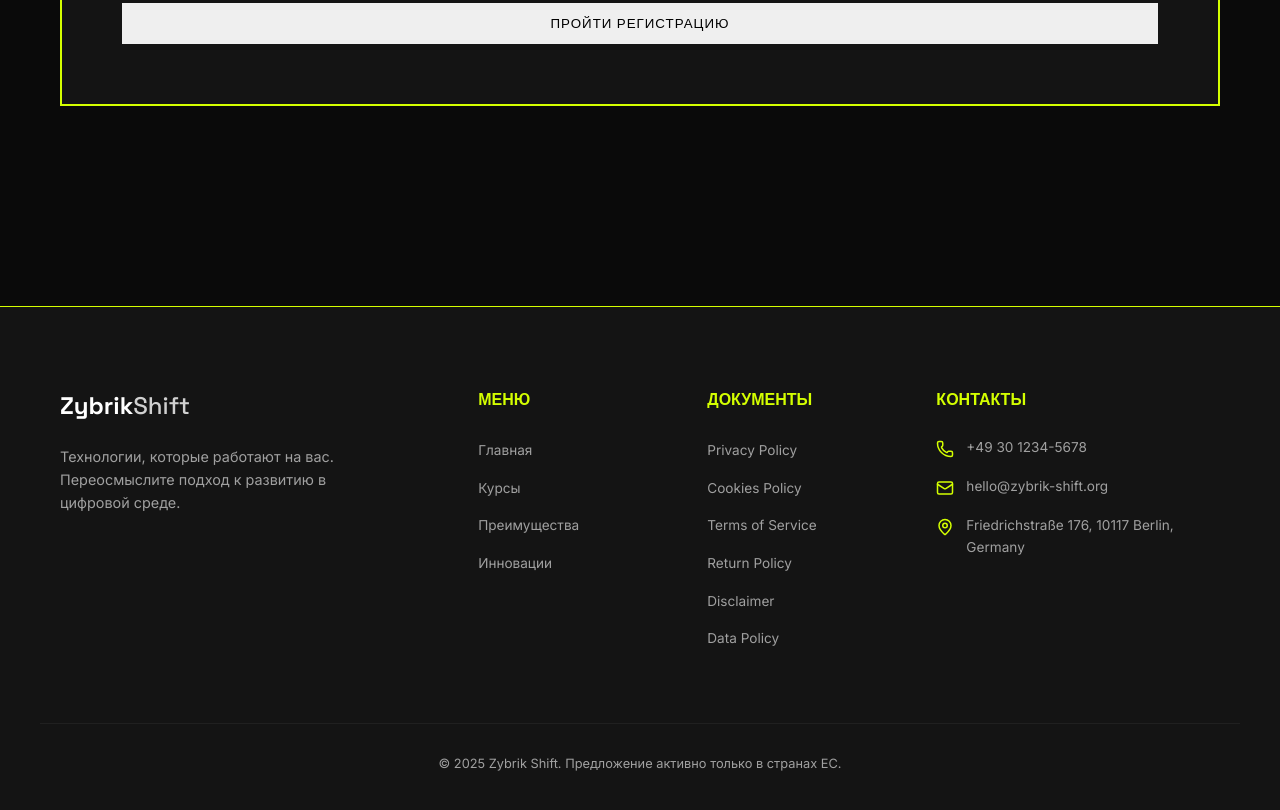
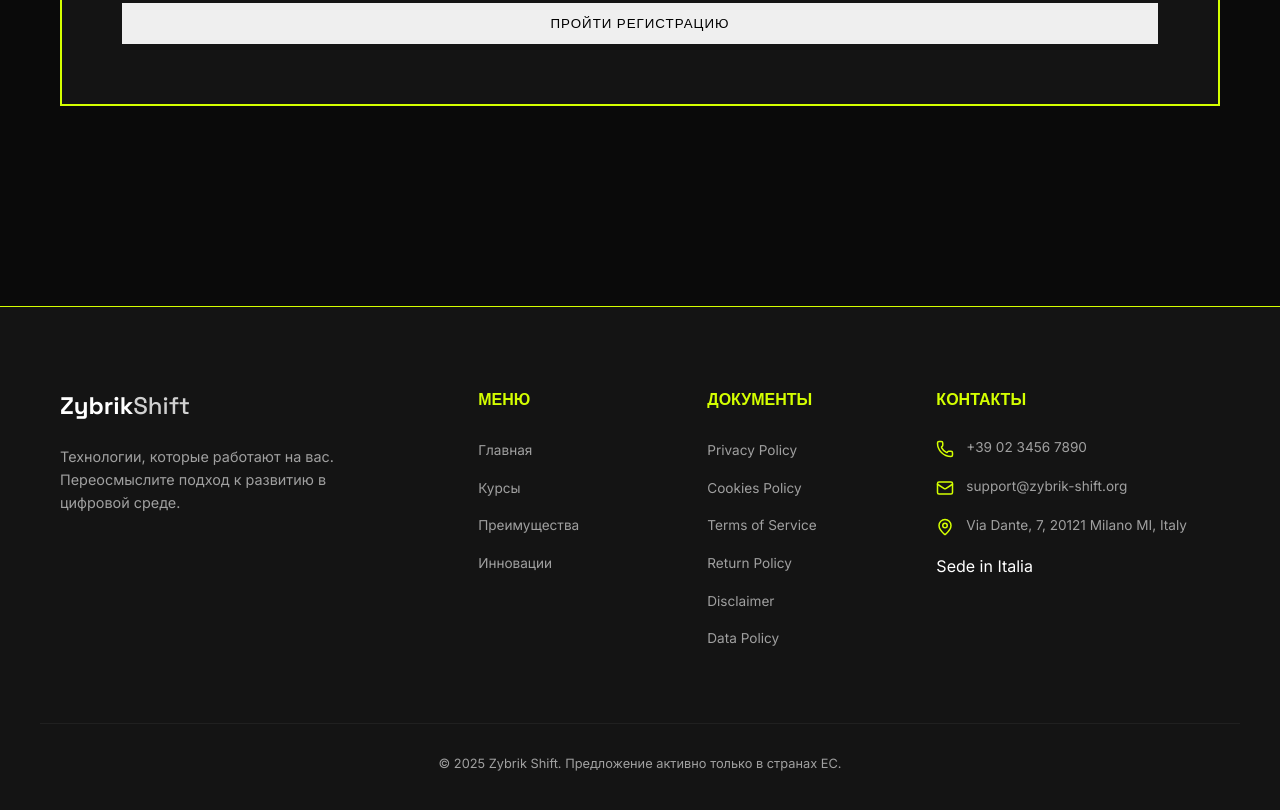
Before and after one commit to Kateryna-Katya/zybrik-shift, a plain HTML site: page index.html in a window 1280 px wide. Shown: the part 3604-4414 px from the top of the page. Drawn offline with nearby package versions, Linux system fonts and the light colour scheme.

Commit message:
Deploying to gh-pages from @ Kateryna-Katya/zybrik-shift@b5352361baf59ec6f8b55f14c58d91ce51aa7a3c 🚀

```diff
--- a/index.html
+++ b/index.html
@@ -248,17 +248,20 @@
   <ul class="footer__contact-list">
     <li>
       <i data-lucide="phone" class="footer__icon"></i>
-          <a href="tel:+493012345678" class="footer__link">+49 30 1234-5678</a>
+      <a href="tel:+390234567890" class="footer__link">+39 02 3456 7890</a>
     </li>
     <li>
       <i data-lucide="mail" class="footer__icon"></i>
-          <a href="mailto:hello@zybrik-shift.org" class="footer__link">hello@zybrik-shift.org</a>
+      <a href="mailto:support@zybrik-shift.org" class="footer__link">support@zybrik-shift.org</a>
     </li>
     <li>
       <i data-lucide="map-pin" class="footer__icon"></i>
-          <span>Friedrichstraße 176, 10117 Berlin, Germany</span>
+      <span>Via Dante, 7, 20121 Milano MI, Italy</span>
     </li>
   </ul>
+  <div class="footer__localized">
+    <span class="badge">Sede in Italia</span>
+  </div>
 </div>
   </div>
   <div class="footer__bottom container">
```
Also changed, not shown: page-2.html (+6 -3 lines). Lines whose indentation alone changed are shown as unchanged.
